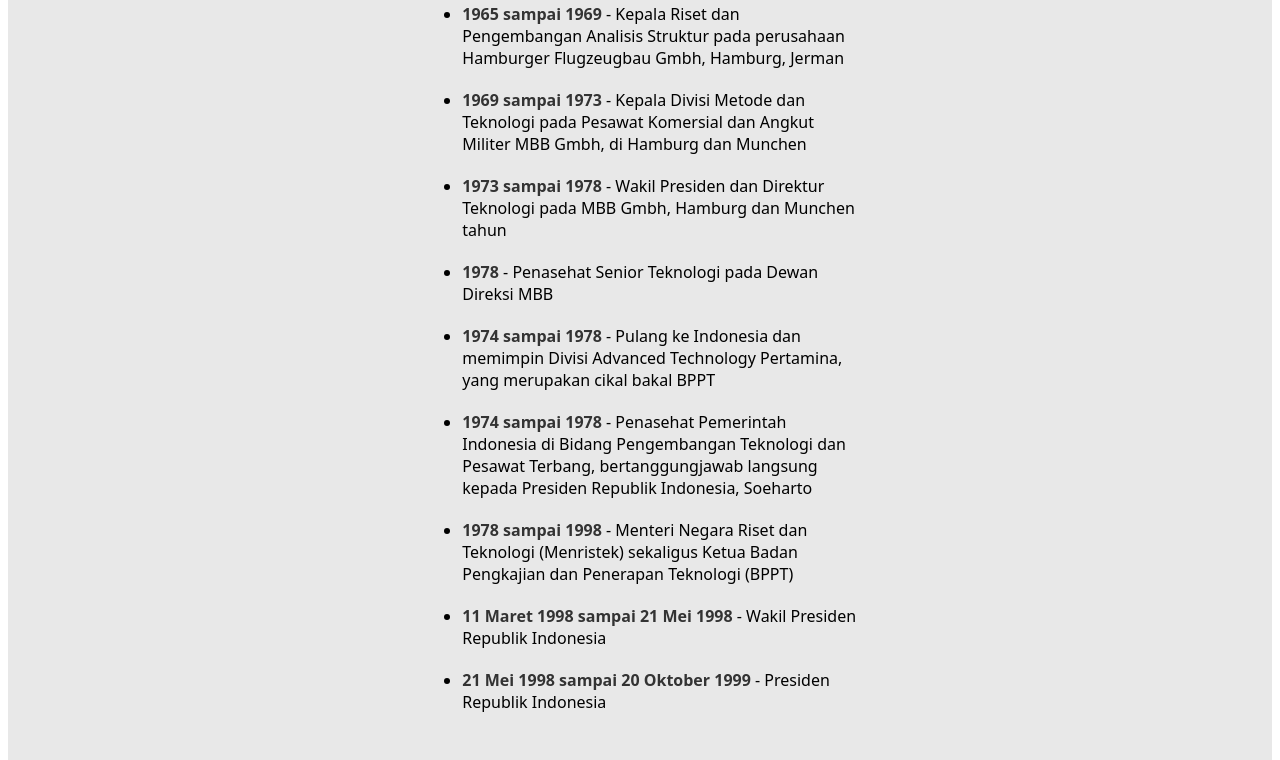
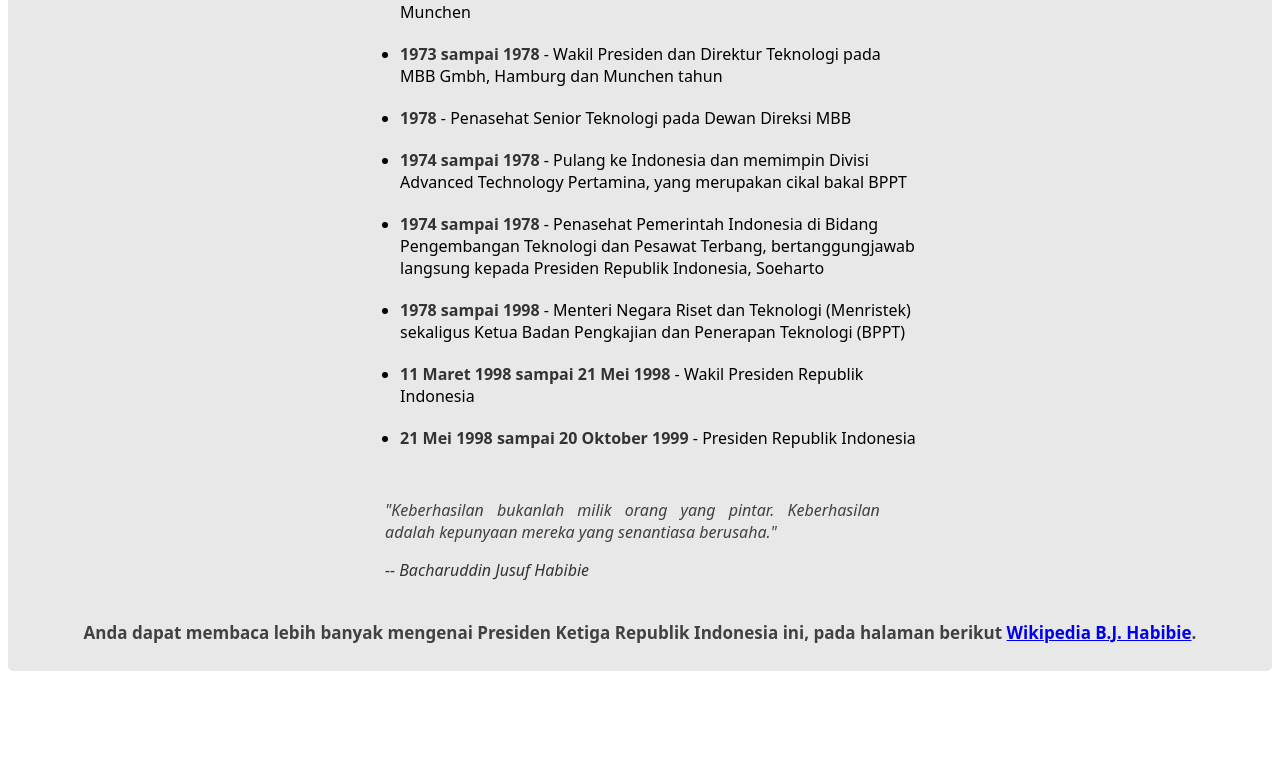
Before and after one commit to Abaljerind/tribute-page, a plain HTML site: page index.html in a window 1280 px wide. Shown: the part 1417-2177 px from the top of the page. After the commit the page ends 2118 px from the top, so only its background shows below. Drawn offline with Linux system fonts and the light colour scheme.

Commit message:
add style: blockquote, edit style: #tribute-info

```diff
--- a/css/main.css
+++ b/css/main.css
@@ -49,7 +49,8 @@ figure figcaption {
 
 /* #tribute-info */
 #tribute-info {
-  width: 35%;
+  min-width: 340px;
+  max-width: 45%;
   margin: 0 auto;
 }
 
@@ -72,6 +73,8 @@ figure figcaption {
 
 /* blockquote */
 blockquote {
+  min-width: 300px;
+  max-width: 100%;
   margin-left: 25px;
   margin-top: 30px;
   margin-bottom: 40px;
```
